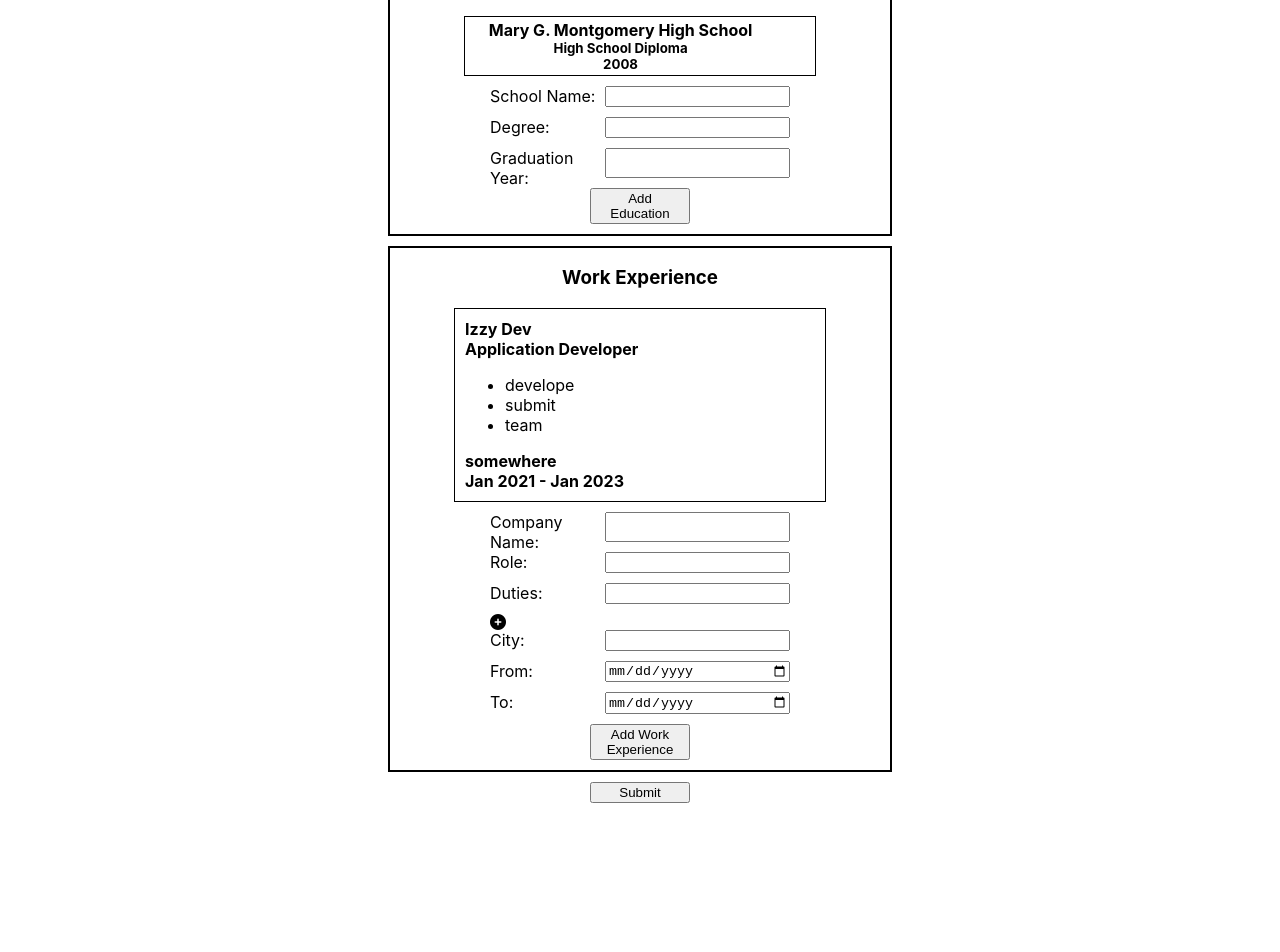
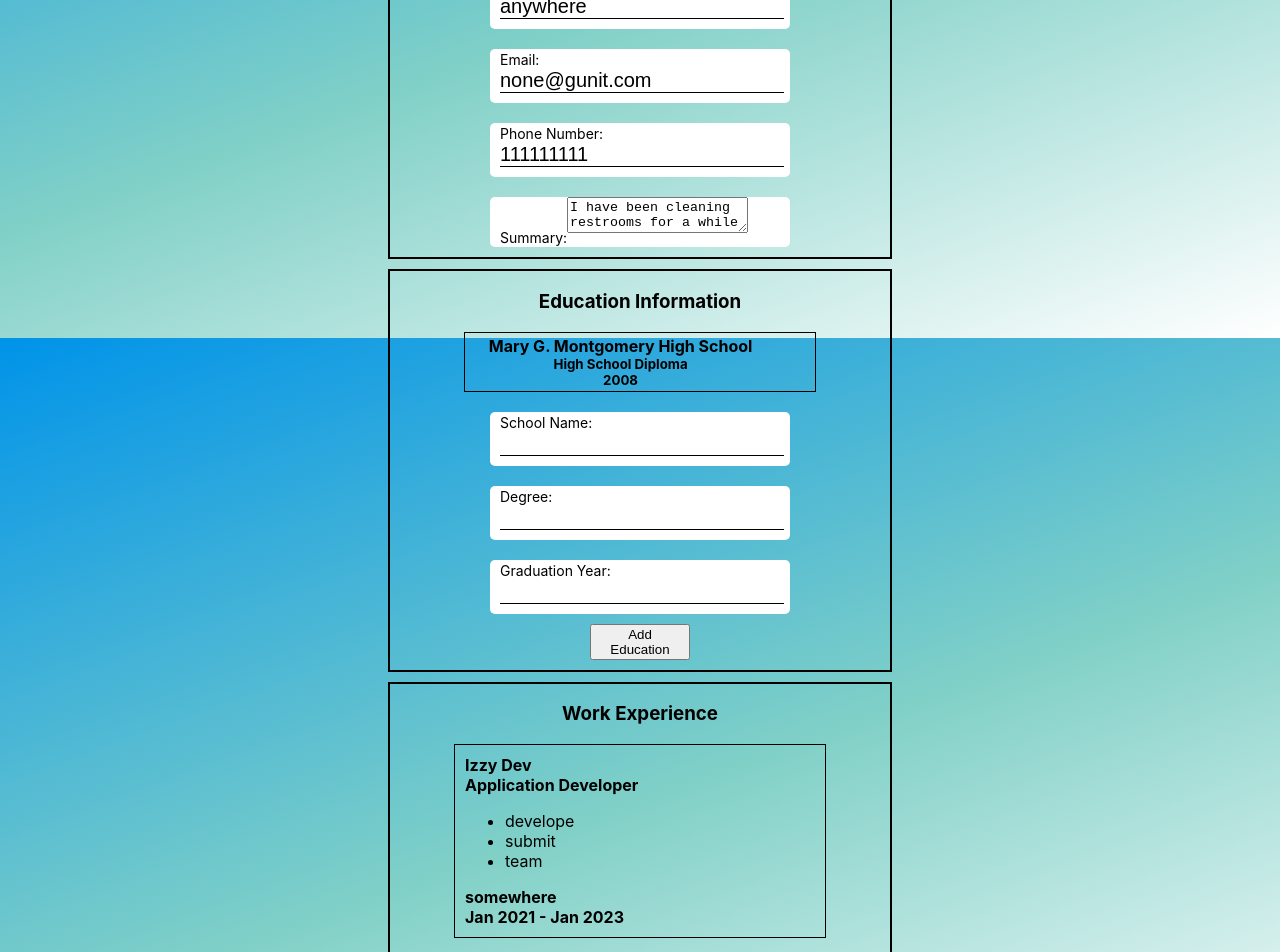
Before and after one commit to israelone/cv-builder, a React (Create React App) app: page / in a window 1280 px wide. Shown: the part 462-1414 px from the top of the page. Before the commit the page ends 1275 px from the top, so only its background shows below. Built offline with nearby package versions, Linux system fonts and the light colour scheme.

Commit message:
Form reformat

```diff
--- a/src/components/Forms/Education/SchoolInformation/schoolInformation.js
+++ b/src/components/Forms/Education/SchoolInformation/schoolInformation.js
@@ -52,9 +52,7 @@ class SchoolInformation extends Component {
     return (
       <Container>
         <Name contentEditable={true}>{this.props.schoolName}</Name>
-        <Degree nm b vbbbbcontentEditable={true}>
-          {this.props.degree}
-        </Degree>
+        <Degree contentEditable={true}>{this.props.degree}</Degree>
         <GraduationYear>{this.props.graduationYear}</GraduationYear>
         <Icon
           onClick={() => this.props.removeInformation(this.props.index)}
--- a/src/components/Forms/Education/educationForm.js
+++ b/src/components/Forms/Education/educationForm.js
@@ -11,18 +11,32 @@ const FormContainer = styled.div`
   border: 2px solid black;
 `;
 
+const InputContainer = styled.div`
+  background-color: white;
+  border-radius: 5px;
+  padding-left: 10px;
+  margin: 10px 0;
+`;
+
 const Form = styled.form`
   display: grid;
   width: 300px;
   margin: 0 auto;
 `;
-
 const Input = styled.input`
-  grid-column: 2;
+  &:focus {
+    outline: none;
+  }
+  border: none;
+  border-bottom: 1px solid black;
+  width: 98%;
+  font-size: 20px;
+  padding: 0;
 `;
 
 const Label = styled.label`
-  grid-column: 1;
+  font-size: 14px;
+  margin: 5px 0px;
 `;
 
 const FormHeader = styled.h3`
@@ -92,6 +106,7 @@ class EducationForm extends Component {
           );
         })}
         <Form>
+          <InputContainer>
             <Label>School Name:</Label>
             <Input
               name="schoolName"
@@ -99,6 +114,8 @@ class EducationForm extends Component {
               onChange={this.inputHandler}
               type="text"
             ></Input>
+          </InputContainer>
+          <InputContainer>
             <Label>Degree:</Label>
             <Input
               name="degree"
@@ -106,6 +123,8 @@ class EducationForm extends Component {
               onChange={this.inputHandler}
               type="text"
             ></Input>
+          </InputContainer>
+          <InputContainer>
             <Label>Graduation Year:</Label>
             <Input
               name="graduationYear"
@@ -115,6 +134,7 @@ class EducationForm extends Component {
               min="1950"
               max="2050"
             ></Input>
+          </InputContainer>
         </Form>
         <Button onClick={this.addSchoolHandler}>Add Education</Button>
       </FormContainer>
--- a/src/components/Forms/PersonalInformation/personalInfoForm.js
+++ b/src/components/Forms/PersonalInformation/personalInfoForm.js
@@ -9,11 +9,27 @@ const FormContainer = styled.div`
   margin-bottom: 10px;
 `;
 
+const InputContainer = styled.div`
+  background-color: white;
+  border-radius: 5px;
+  padding-left: 10px;
+  margin: 10px 0;
+`;
+
 const Input = styled.input`
-  grid-column: 2;
+  &:focus {
+    outline: none;
+  }
+  border: none;
+  border-bottom: 1px solid black;
+  width: 98%;
+  font-size: 20px;
+  padding: 0;
 `;
+
 const Label = styled.label`
-  grid-column: 1;
+  font-size: 14px;
+  margin: 5px 0px;
 `;
 
 const FormHeader = styled.h3`
@@ -35,6 +51,7 @@ const PersonalInfoForm = (props) => {
     <FormContainer>
       <FormHeader>Personal Information</FormHeader>
       <Form>
+        <InputContainer>
           <Label>Name:</Label>
           <Input
             onChange={props.personalInformationHandler}
@@ -44,6 +61,8 @@ const PersonalInfoForm = (props) => {
             placeHolder={"Your name"}
             value={props.name}
           ></Input>
+        </InputContainer>
+        <InputContainer>
           <Label>Occupation:</Label>
           <Input
             onChange={props.personalInformationHandler}
@@ -52,6 +71,8 @@ const PersonalInfoForm = (props) => {
             name="occupation"
             value={props.occupation}
           ></Input>
+        </InputContainer>
+        <InputContainer>
           <Label>Address:</Label>
           <Input
             onChange={props.personalInformationHandler}
@@ -60,6 +81,8 @@ const PersonalInfoForm = (props) => {
             name="address"
             value={props.address}
           ></Input>
+        </InputContainer>
+        <InputContainer>
           <Label>City:</Label>
           <Input
             onChange={props.personalInformationHandler}
@@ -68,6 +91,8 @@ const PersonalInfoForm = (props) => {
             name="city"
             value={props.city}
           ></Input>
+        </InputContainer>
+        <InputContainer>
           <Label>Country:</Label>
           <Input
             onChange={props.personalInformationHandler}
@@ -76,6 +101,8 @@ const PersonalInfoForm = (props) => {
             name="country"
             value={props.country}
           ></Input>
+        </InputContainer>
+        <InputContainer>
           <Label>Email:</Label>
           <Input
             onChange={props.personalInformationHandler}
@@ -84,6 +111,8 @@ const PersonalInfoForm = (props) => {
             name="email"
             value={props.email}
           ></Input>
+        </InputContainer>
+        <InputContainer>
           <Label>Phone Number:</Label>
           <Input
             onChange={props.personalInformationHandler}
@@ -92,6 +121,9 @@ const PersonalInfoForm = (props) => {
             name="number"
             value={props.number}
           ></Input>
+        </InputContainer>
+
+        <InputContainer>
           <Label>Summary:</Label>
           <TextArea
             onChange={props.personalInformationHandler}
@@ -100,6 +132,7 @@ const PersonalInfoForm = (props) => {
             name="summary"
             value={props.summary}
           ></TextArea>
+        </InputContainer>
       </Form>
     </FormContainer>
   );
--- a/src/components/Forms/WorkExperience/WorkInformation/WorkInformation.js
+++ b/src/components/Forms/WorkExperience/WorkInformation/WorkInformation.js
@@ -60,21 +60,16 @@ class WorkInformation extends Component {
     };
   }
 
-  componentDidMount() {
-    console.log(this.props.duties);
-  }
   render() {
     return (
       <Container>
         <CompanyName>{this.props.companyName}</CompanyName>
         <Role>{this.props.role}</Role>
-
         <DutiesList>
           {this.props.dutiesList.map((duty) => {
             return <Duty>{duty}</Duty>;
           })}
         </DutiesList>
-
         <City>{this.props.city}</City>
         <Date>{this.props.date}</Date>
         <Icon className="fas fa-times-circle" />
--- /dev/null
+++ b/src/components/Forms/WorkExperience/WorkInformation/duty.js
@@ -0,0 +1,24 @@
+import React from "react";
+import styled from "styled-components";
+
+const Item = styled.li``;
+const Icon = styled.i`
+  cursor: pointer;
+  align-self: center;
+  justify-self: center;
+  color: #e87676;
+`;
+
+const Duty = (props) => {
+  return (
+    <React.Fragment>
+      <Item>{props.text}</Item>
+      <Icon
+        onClick={() => props.deleteDuty(props.index)}
+        className="fas fa-times-circle"
+      />
+    </React.Fragment>
+  );
+};
+
+export default Duty;
--- a/src/components/Forms/WorkExperience/workExpForm.js
+++ b/src/components/Forms/WorkExperience/workExpForm.js
@@ -2,7 +2,7 @@ import React, { Component } from "react";
 import styled from "styled-components";
 import moment from "moment";
 import WorkInformation from "./WorkInformation/WorkInformation";
-
+import Duty from "./WorkInformation/duty";
 const FormContainer = styled.div`
   width: 500px;
   height: fit-content;
@@ -11,12 +11,34 @@ const FormContainer = styled.div`
   margin-bottom: 10px;
 `;
 
+const InputContainer = styled.div`
+  &.dutiesContainer {
+    display: grid;
+    grid-template-columns: 8fr 1fr;
+    grid-template-rows: auto;
+  }
+  background-color: white;
+  border-radius: 5px;
+  padding-left: 10px;
+  margin: 10px 0;
+`;
 const Input = styled.input`
-  grid-column: 2;
+  &.dutiesInput {
+    grid-row: 2;
+  }
+  &:focus {
+    outline: none;
+  }
+  border: none;
+  border-bottom: 1px solid black;
+  width: 98%;
+  font-size: 20px;
+  padding: 0;
 `;
 
 const Label = styled.label`
-  grid-column: 1;
+  font-size: 14px;
+  margin: 5px 0px;
 `;
 
 const FormHeader = styled.h3`
@@ -35,7 +57,18 @@ const Button = styled.button`
   margin: 0 auto 10px;
 `;
 
-const Icon = styled.i``;
+const Icon = styled.i`
+  cursor: pointer;
+  grid-row: 2;
+  grid-column: 2;
+  align-self: center;
+  justify-self: center;
+`;
+const DutiesList = styled.ul`
+  display: ${(props) => (props.show ? "none" : "grid")};
+  grid-template-columns: 8fr 1fr;
+  grid-row: 3;
+`;
 
 class workExperienceForm extends Component {
   constructor(props) {
@@ -53,24 +86,23 @@ class workExperienceForm extends Component {
   }
 
   dateFormatter = (date) => {
-    console.log(date);
     return moment(date.replace(/\D/g, ""), "YYYYMMDD").format("MMM YYYY");
   };
 
   inputHandler = (e) => {
-    console.log(e);
     const { name, value } = e.target;
     this.setState({
       [name]: value,
     });
   };
 
+  // Add work experience to this.state.workExp using this.state values
   addWorkExperienceHandler = () => {
     let currentWorkExp = [...this.state.workExp];
     let newWorkExp = {
       companyName: this.state.companyName,
       role: this.state.role,
-      duties: this.state.duties,
+      dutiesList: this.state.dutiesList,
       city: this.state.city,
       date:
         this.dateFormatter(this.state.startDate) +
@@ -81,18 +113,38 @@ class workExperienceForm extends Component {
     this.setState(
       {
         workExp: currentWorkExp,
+        companyName: "",
+        role: "",
+        duties: "",
+        city: "",
+        startDate: "",
+        endDate: "",
+        dutiesList: [],
       },
       this.addHandler
     );
   };
 
+  //Adds work experience to forms.js state
   addHandler = () => {
     this.props.addWork(this.state.workExp);
   };
 
-  addDuty = () => {
-    let currentDuties = this.state.dutiesList;
-    currentDuties = currentDuties.concat(this.state.duties);
+  //Adds duty to dutiesList and clear duties input value
+  addDuty = (e) => {
+    this.setState((state) => {
+      const dutiesList = state.dutiesList.concat(state.duties);
+      return {
+        dutiesList,
+        duties: "",
+      };
+    });
+    e.target.previousElementSibling.value = "";
+  };
+
+  deleteDutyHandler = (index) => {
+    let currentDuties = [...this.state.dutiesList];
+    currentDuties.splice(index, 1);
     this.setState({
       dutiesList: currentDuties,
     });
@@ -115,6 +167,7 @@ class workExperienceForm extends Component {
           );
         })}
         <Form>
+          <InputContainer>
             <Label>Company Name:</Label>
             <Input
               name="companyName"
@@ -122,6 +175,8 @@ class workExperienceForm extends Component {
               onChange={this.inputHandler}
               type="text"
             ></Input>
+          </InputContainer>
+          <InputContainer>
             <Label>Role:</Label>
             <Input
               name="role"
@@ -129,14 +184,33 @@ class workExperienceForm extends Component {
               onChange={this.inputHandler}
               type="text"
             ></Input>
+          </InputContainer>
+          <InputContainer className="dutiesContainer">
             <Label>Duties:</Label>
             <Input
+              className="dutiesInput"
               name="duties"
               required={true}
               onChange={this.inputHandler}
               type="text"
             ></Input>
-          <Icon className={"fas fa-plus-circle"} onClick={() => this.addDuty} />
+            <Icon className={"fas fa-plus-circle"} onClick={this.addDuty} />
+            <DutiesList
+              show={this.state.dutiesList.length === 0 ? true : false}
+            >
+              {this.state.dutiesList.map((duty, index) => {
+                return (
+                  <Duty
+                    deleteDuty={() => this.deleteDutyHandler()}
+                    text={duty}
+                    ley={index}
+                    index={index}
+                  />
+                );
+              })}
+            </DutiesList>
+          </InputContainer>
+          <InputContainer>
             <Label>City:</Label>
             <Input
               name="city"
@@ -144,6 +218,8 @@ class workExperienceForm extends Component {
               onChange={this.inputHandler}
               type="text"
             ></Input>
+          </InputContainer>
+          <InputContainer>
             <Label>From:</Label>
             <Input
               name="startDate"
@@ -151,6 +227,8 @@ class workExperienceForm extends Component {
               onChange={this.inputHandler}
               type="date"
             ></Input>
+          </InputContainer>
+          <InputContainer>
             <Label>To:</Label>
             <Input
               name="endDate"
@@ -158,6 +236,7 @@ class workExperienceForm extends Component {
               onChange={this.inputHandler}
               type="date"
             ></Input>
+          </InputContainer>
         </Form>
         <Button onClick={this.addWorkExperienceHandler}>
           Add Work Experience
--- a/src/index.css
+++ b/src/index.css
@@ -1,18 +1,31 @@
+html {
+  height: 100%;
+  background-color: #0093e9;
+  background-image: linear-gradient(
+    160deg,
+    #0093e9 0%,
+    #80d0c7 55%,
+    #ffffff 100%
+  );
+}
+
 body {
   margin: 0;
-  font-family: -apple-system, BlinkMacSystemFont, 'Segoe UI', 'Roboto', 'Oxygen',
-    'Ubuntu', 'Cantarell', 'Fira Sans', 'Droid Sans', 'Helvetica Neue',
+  font-family: -apple-system, BlinkMacSystemFont, "Segoe UI", "Roboto", "Oxygen",
+    "Ubuntu", "Cantarell", "Fira Sans", "Droid Sans", "Helvetica Neue",
     sans-serif;
   -webkit-font-smoothing: antialiased;
   -moz-osx-font-smoothing: grayscale;
 }
-
+h2 {
+  letter-spacing: 5px;
+}
 code {
-  font-family: source-code-pro, Menlo, Monaco, Consolas, 'Courier New',
+  font-family: source-code-pro, Menlo, Monaco, Consolas, "Courier New",
     monospace;
 }
 
-#personalInformation{
+#personalInformation {
   display: grid;
   grid-template-columns: repeat(2, 1fr);
 }
```
Lines whose indentation alone changed are shown as unchanged.
